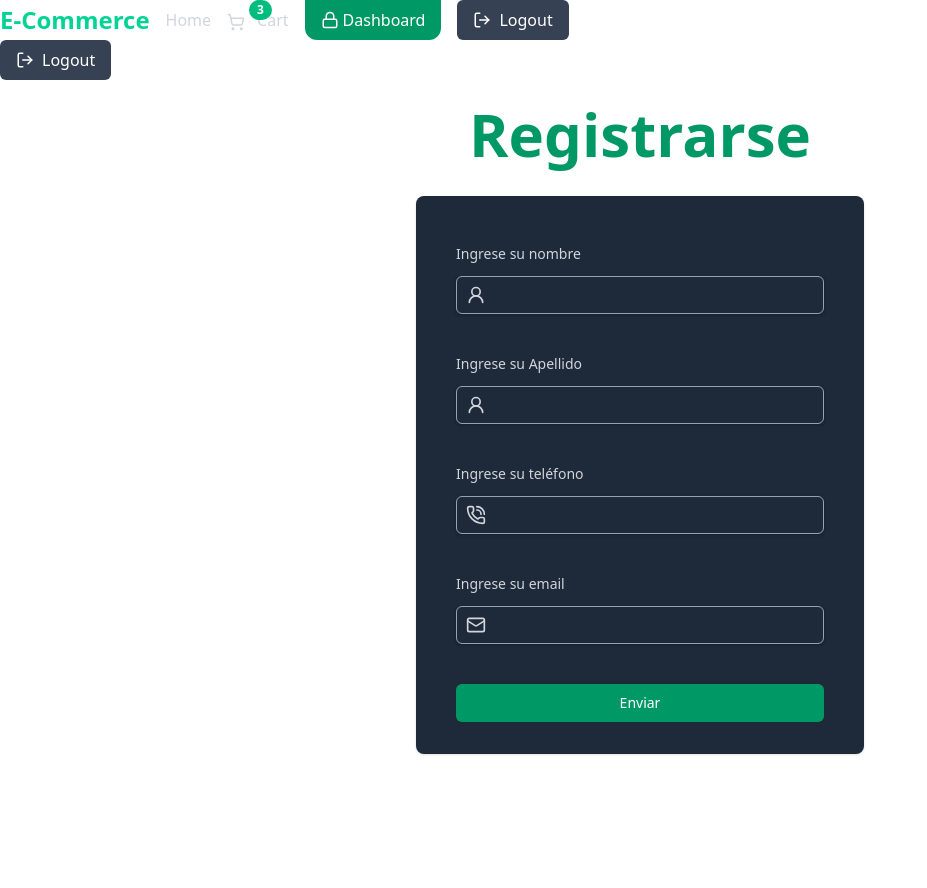
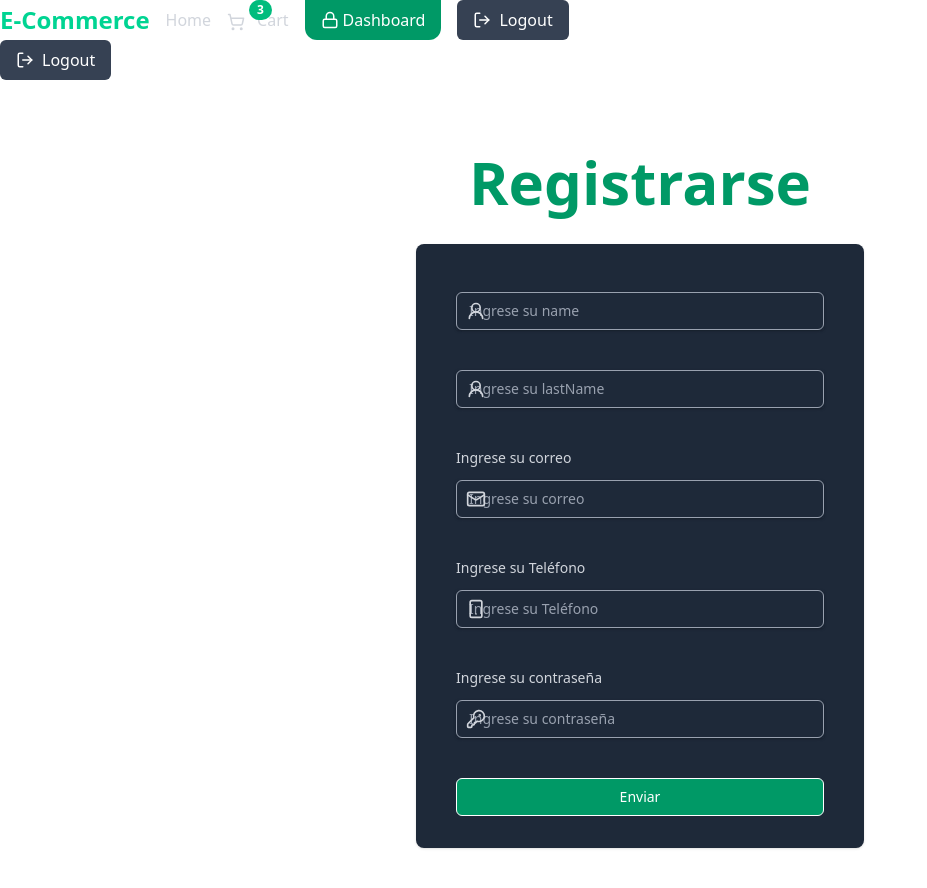
Before and after one commit to YoAriel/tpi-cu, a React app: page /signup in a window 1280 px wide. Shown: the top 888 px of the page, without its empty margins (0-927 px from the left). Before the commit the page ends 800 px from the top, so only its background shows below. Built offline with nearby package versions, Linux system fonts and the light colour scheme; the HTML template or start-up script is replaced by a standard one.

Commit message:
refactor: formularios, se crea FormContainer para modularizar componentes

```diff
--- /dev/null
+++ b/src/components/FormContainer.jsx
@@ -0,0 +1,25 @@
+import FormField from "./FormField"
+import TitleForm from "./titleForm"
+
+
+const FormContainer = ({ title, fields, onSubmit, submitLabel = 'Enviar', loading = false }) => {
+    return (
+        <div className="flex flex-col items-center justify-center py-12 sm:px-6 lg:px-8">
+            <TitleForm title={title} />
+            <div className="mt-8 sm:mx-auto sm:w-full sm:max-w-md">
+                <div className="bg-gray-800 py-8 px-4 shadow sm:rounded-lg sm:px-10 ">
+                    <form onSubmit={onSubmit} className="space-y-10">
+                        {fields.map((field) => (
+                            <FormField key={field.name} {...field} />
+                        ))}
+                        <button type="submit" disabled={loading} className={`w-full flex justify-center border rounded-md ${loading ? "bg-gray-500 cursor-not-allowed" : "bg-emerald-600 hover:bg-emerald-700"} py-2 px-4 text-sm font-medium text-white`}>
+                            {loading ? "Cargando..." : submitLabel}
+                        </button>
+                    </form>
+                </div>
+            </div>
+        </div>
+    )
+}
+
+export default FormContainer
--- a/src/components/FormField.jsx
+++ b/src/components/FormField.jsx
@@ -1,23 +1,25 @@
 
-const FormField = ({ fieldName, FieldIcon, fieldValue, onChange }) => {
+const FormField = ({ fieldName, label, FieldIcon, fieldValue, onChange, type = "text", placeHolder = "" }) => {
 
-    const handleInputChange = (event) => {
-        onChange(event.target.value)
-    }
+    // const handleInputChange = (event) => {
+    //     onChange(event.target.value)
+    // }
     return (
         <div className="flex flex-col mt-4">
-            <label htmlFor={fieldName} className="block text-sm font-medium text-gray-300 mb-3" id={fieldName}>
+            {label && <label htmlFor="name" className="text-gray-300 mb-3 block font-medium text-sm">{label}</label>}
+            {/* <label htmlFor={fieldName} className="block text-sm font-medium text-gray-300 mb-3" >
                 Ingrese su {fieldName}
-            </label>
+            </label> */}
             <div className="relative rounder-md shadow-sm">
-                <div className="absolute inset-y-0 left-0 flex items-center">
+                {FieldIcon && <div className="absolute inset-y-0 left-0 flex items-center">
                     <FieldIcon className="h-5 text-gray-300 mx-2" />
-                </div>
+                </div>}
                 <input
                     id={fieldName}
-                    type={fieldName}
+                    type={type}
                     value={fieldValue}
-                    onChange={handleInputChange}
+                    onChange={(e) => onChange(e.target.value)}
+                    placeholder={placeHolder || label || `Ingrese su ${fieldName}`}//que tome algún valor
                     className="block w-full appearance-none rounded-md border border-gray-300px
                     px-3 py-2 placeholder-gray-400 shadow-sm focus:border-emerald-500 focus:outline-none
                     focus:ring-emerald-500 sm:text-sm text-gray-400"
--- a/src/pages/LoginPage.jsx
+++ b/src/pages/LoginPage.jsx
@@ -1,7 +1,7 @@
 import { Mail, KeyRound } from "lucide-react"
 import { useState } from "react";
-import FormField from "../components/FormField";
-import TitleForm from "../components/titleForm";
+import FormContainer from "../components/FormContainer";
+
 
 
 const LoginPage = () => {
@@ -12,24 +12,30 @@ const LoginPage = () => {
     e.preventDefault();
   }
 
+  const fields = [
+    {
+      fieldName: 'email',
+      label: 'Ingrese su correo',
+      FieldIcon: Mail,
+      fieldValue: email,
+      onChange: setEmail,
+      type: 'email',
+      placeHolder: 'Ej.: 2XN0a@example.com',
+    },
+
+    {
+      fieldName: 'password',
+      label: 'Ingrese su contraseña',
+      FieldIcon: KeyRound,
+      fieldValue: password,
+      onChange: setPassword,
+      type: 'password',
+      placeHolder: 'Ej.: 123456',
+    },
+  ]
   return (
 
-    <div className="flex flex-col items-center justify-center py-12 sm:px-6 lg:px-8">
-      <TitleForm title={"Logearse"} />
-      <div className="mt-8 sm:mx-auto sm:w-full sm:max-w-md">
-        <div className="bg-gray-800 py-8 px-4 shadow sm:rounded-lg sm:px-10 ">
-          <form onSubmit={handleSubmit} className="space-y-10">
-            <FormField fieldName="email" FieldIcon={Mail} fieldValue={email} onChange={setEmail} />
-            <FormField fildName="password" FieldIcon={KeyRound} fieldValue={password} onChange={setPassword} />
-            <button className="w-full flex justify-center border rounded-md
-            border-transparent bg-emerald-600 py-2 px-4 text-sm font-medium text-white hover:bg-emerald-700
-            focus:outline-none focus:ring-2 focus:ring-emerald-500 focus:ring-offset-2"
-              type="submit">Enviar</button>
-          </form>
-        </div>
-      </div>
-    </div>
-
+    <FormContainer title="Iniciar Sesión" fields={fields} onSubmit={handleSubmit} />
   );
 };
 
--- a/src/pages/SignUpPage.jsx
+++ b/src/pages/SignUpPage.jsx
@@ -1,14 +1,15 @@
 import TitleForm from "../components/titleForm";
 import FormField from "../components/FormField";
-import { KeyRound, Mail, PhoneCallIcon, User2Icon } from "lucide-react";
+import { KeyRound, Mail, PhoneCallIcon, Smartphone, User2Icon } from "lucide-react";
 import { useState } from "react";
+import FormContainer from "../components/FormContainer";
 
 const SignUpPage = () => {
   const [email, setEmail] = useState('');
-  // const [password, setPassword] = useState('');
+  const [password, setPassword] = useState('');
   const [name, setName] = useState('');
   const [lastName, setLastName] = useState('');
-  const [cellphone, setCellphone] = useState('');
+  const [phone, setPhone] = useState('');
 
   const handleSubmit = (e) => {
     e.preventDefault();
@@ -16,25 +17,66 @@ const SignUpPage = () => {
     console.log("Apellido", lastName);
     console.log("celu", cellphone);
     console.log("Email", email);
+    console.log("Phone:", phone);
   }
+
+  const fields = [
+    {
+      fieldName: 'name',
+      lable: 'Ingrese su nombre',
+      FieldIcon: User2Icon,
+      fieldValue: name,
+      onChange: setName,
+      type: 'text',
+      placeholder: 'ej.:Juan',
+    },
+
+    {
+      fieldName: 'lastName',
+      lable: 'Ingrese su apellido',
+      FieldIcon: User2Icon,
+      fieldValue: lastName,
+      onChange: setLastName,
+      type: 'text',
+      placeholder: 'Ej.: Perez',
+    },
+
+    {
+      fieldName: 'email',
+      label: 'Ingrese su correo',
+      FieldIcon: Mail,
+      fieldValue: email,
+      onChange: setEmail,
+      type: 'email',
+      placeholder: 'Ej.: 2XN0a@example.com',
+    },
+
+    {
+      fieldName: 'phone',
+      label: 'Ingrese su Teléfono',
+      FieldIcon: Smartphone,
+      fieldValue: phone,
+      onChange: setPhone,
+      type: 'tel',
+      placeholder: 'Ej.: 1152658988',
+    },
+
+    {
+      fieldName: 'password',
+      label: 'Ingrese su contraseña',
+      FieldIcon: KeyRound,
+      fieldValue: password,
+      onChange: setPassword,
+      type: 'password',
+      placeholder: 'Ej.: 123456',
+    },
+  ];
 
   return (
     <div>
-      <TitleForm title={"Registrarse"} />
-      <div className="mt-8 sm:mx-auto sm:w-full sm:max-w-md">
-        <div className="bg-gray-800 py-8 px-4 shadow sm:rounded-lg sm:px-10 ">
-          <form onSubmit={handleSubmit} className="space-y-10">
-            <FormField fieldName="nombre" FieldIcon={User2Icon} fieldValue={name} onChange={setName} />
-            <FormField fieldName="Apellido" FieldIcon={User2Icon} fieldValue={lastName} onChange={setLastName} />
-            <FormField fieldName="teléfono" FieldIcon={PhoneCallIcon} fieldValue={cellphone} onChange={setCellphone} />
-            <FormField fieldName="email" FieldIcon={Mail} fieldValue={email} onChange={setEmail} />
-            <button className="w-full flex justify-center border rounded-md
-            border-transparent bg-emerald-600 py-2 px-4 text-sm font-medium text-white hover:bg-emerald-700
-            focus:outline-none focus:ring-2 focus:ring-emerald-500 focus:ring-offset-2"
-              type="submit">Enviar</button>
-          </form>
-        </div>
-      </div>
+
+      <FormContainer title="Registrarse" fields={fields} onSubmit={handleSubmit} />
+
     </div>
   );
 };
```
